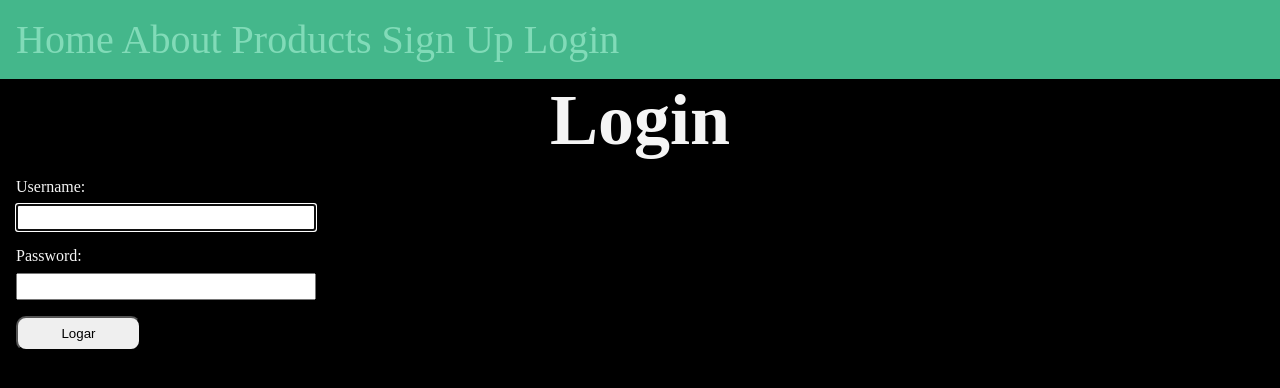
After one commit to adrianocerutti/django, a Django app: page /users/login in a window 1280 px wide. The commit adds this page. Shown: the top 388 px of the page. Run offline with Django 5.2, Linux system fonts and the light colour scheme.

Commit message:
Criado Login e Autenticação

```diff
--- a/fundamentos/templates/layout.html
+++ b/fundamentos/templates/layout.html
@@ -18,6 +18,7 @@
         <a href="/about">About</a>
         <a href="{% url 'products:list' %}">Products</a>
         <a href="{% url 'users:register' %}">Sign Up</a>
+        <a href="{% url 'users:login' %}">Login</a>
     </nav>
     <main>
         {% block content %}
--- /dev/null
+++ b/fundamentos/users/templates/users/login.html
@@ -0,0 +1,14 @@
+{% extends "layout.html" %}
+
+{% block title %}
+    Login
+{% endblock title %}
+
+{% block content %}
+    <h2>Login</h2>
+    <form class="form-with-validation" action="/users/login" method="POST">
+        {% csrf_token %}
+        {{form}}
+        <button class="form-submit">Logar</button>
+    </form>
+{% endblock content %}
--- a/fundamentos/users/urls.py
+++ b/fundamentos/users/urls.py
@@ -5,4 +5,5 @@ app_name = 'users'
 
 urlpatterns = [
     path('register', views.register_view, name='register'),
+    path('login', views.login_view, name='login'),
 ]
--- a/fundamentos/users/views.py
+++ b/fundamentos/users/views.py
@@ -1,5 +1,6 @@
 from django.shortcuts import render, redirect
-from django.contrib.auth.forms import UserCreationForm
+from django.contrib.auth.forms import UserCreationForm, AuthenticationForm
+from django.contrib.auth import login
 
 # Create your views here.
 
@@ -7,8 +8,20 @@ def register_view(request):
     if request.method == "POST":
         form = UserCreationForm(request.POST)
         if form.is_valid():
-            form.save()
+            #Salva o cadastro e já realiza o login se não ocorreu nenhum erro
+            login(request, form.save())
             return redirect("products:list")
     else:
         form = UserCreationForm()
     return render(request, 'users/register.html', {'form': form})
+
+
+def login_view(request):
+    if request.method == "POST":
+        form = AuthenticationForm(data=request.POST)
+        if form.is_valid():
+            login(request, form.get_user())
+            return redirect('products:list')
+    else:
+        form = AuthenticationForm()
+    return render(request, 'users/login.html', {'form': form})
```
Also changed, not shown: fundamentos/db.sqlite3.
